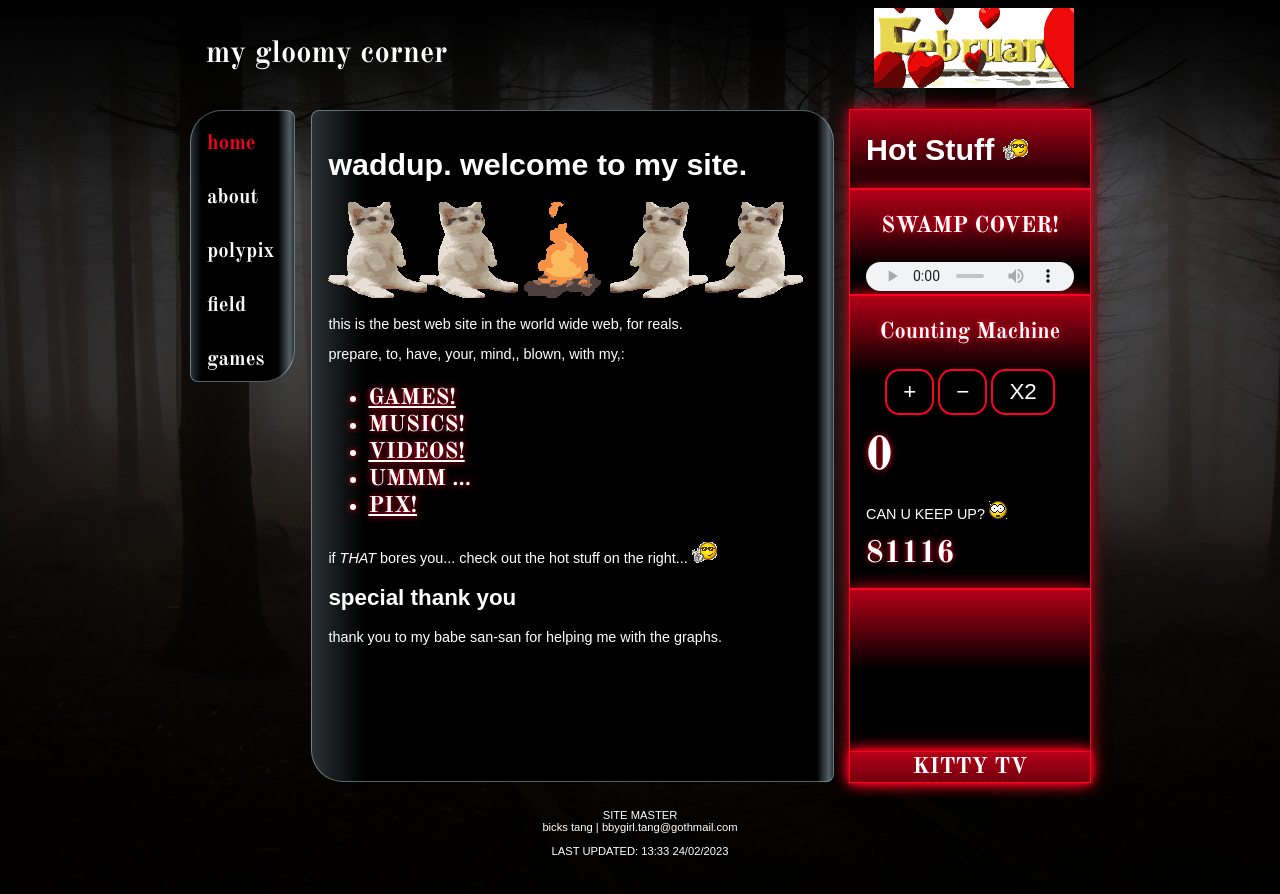
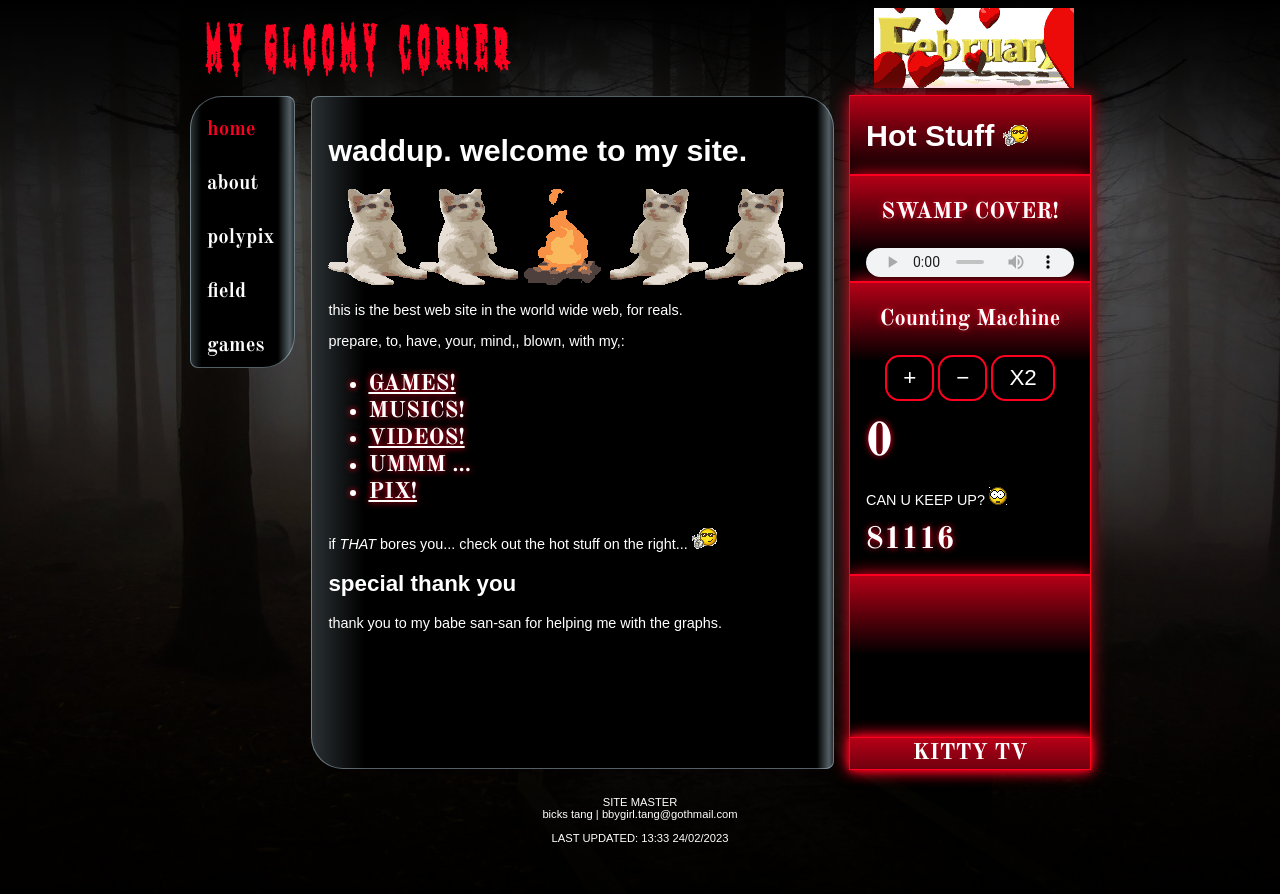
Before and after one commit to vitimesthree/my-gloomy-corner, a Jekyll site: the page built from index.html, in a window 1280 px wide. Shown: the top 894 px of the page. Built offline with Jekyll 4.4.1, drawn with Linux system fonts in a browser that asks for light colours.

Commit message:
Removed Jekyll feed and added new logo font

```diff
--- a/Gemfile
+++ b/Gemfile
@@ -13,7 +13,7 @@ source "https://rubygems.org"
 gem "github-pages", group: :jekyll_plugins
 # If you have any plugins, put them here!
 group :jekyll_plugins do
-  gem "jekyll-feed", "~> 0.12"
+  #gem "jekyll-feed", "~> 0.12"
 end
 
 # Windows and JRuby does not include zoneinfo files, so bundle the tzinfo-data gem
--- a/_sass/styles.scss
+++ b/_sass/styles.scss
@@ -63,8 +63,18 @@ audio {
 
 /* Header */
 .logo {
-  font-family: $header-font;
-  font-size: $font-size + 1rem;
+  line-height: 0;
+
+  font-family: $logo-font;
+  font-size: $font-size + 2rem;
+  letter-spacing: 0.5rem;
+
+  a {
+    color: $primary;
+    &:hover {
+      color: $primary !important;
+    }
+  }
 }
 
 #header {
--- a/_sass/variables.scss
+++ b/_sass/variables.scss
@@ -1,4 +1,5 @@
 // Fonts
+$logo-font: 'Needleteeth';
 $header-font: 'OldStandardTT-Bold';
 $gallery-font: 'OldStandardTT-Italic';
 
--- a/assets/css/main.scss
+++ b/assets/css/main.scss
@@ -1,6 +1,10 @@
 ---
 ---
 // Fonts
+@font-face {
+    font-family: 'Needleteeth';
+    src: url({{ '/assets/fonts/Needleteeth-Spooky.ttf' | prepend: site.baseurl }});
+}
 @font-face {
     font-family: 'OldStandardTT';
     src: url({{ "/assets/fonts/OldStandardTT-Regular.tff" | prepend: site.baseurl }});
```
Also changed, not shown: Gemfile.lock, assets/fonts/Needleteeth-Spooky.ttf (added).
